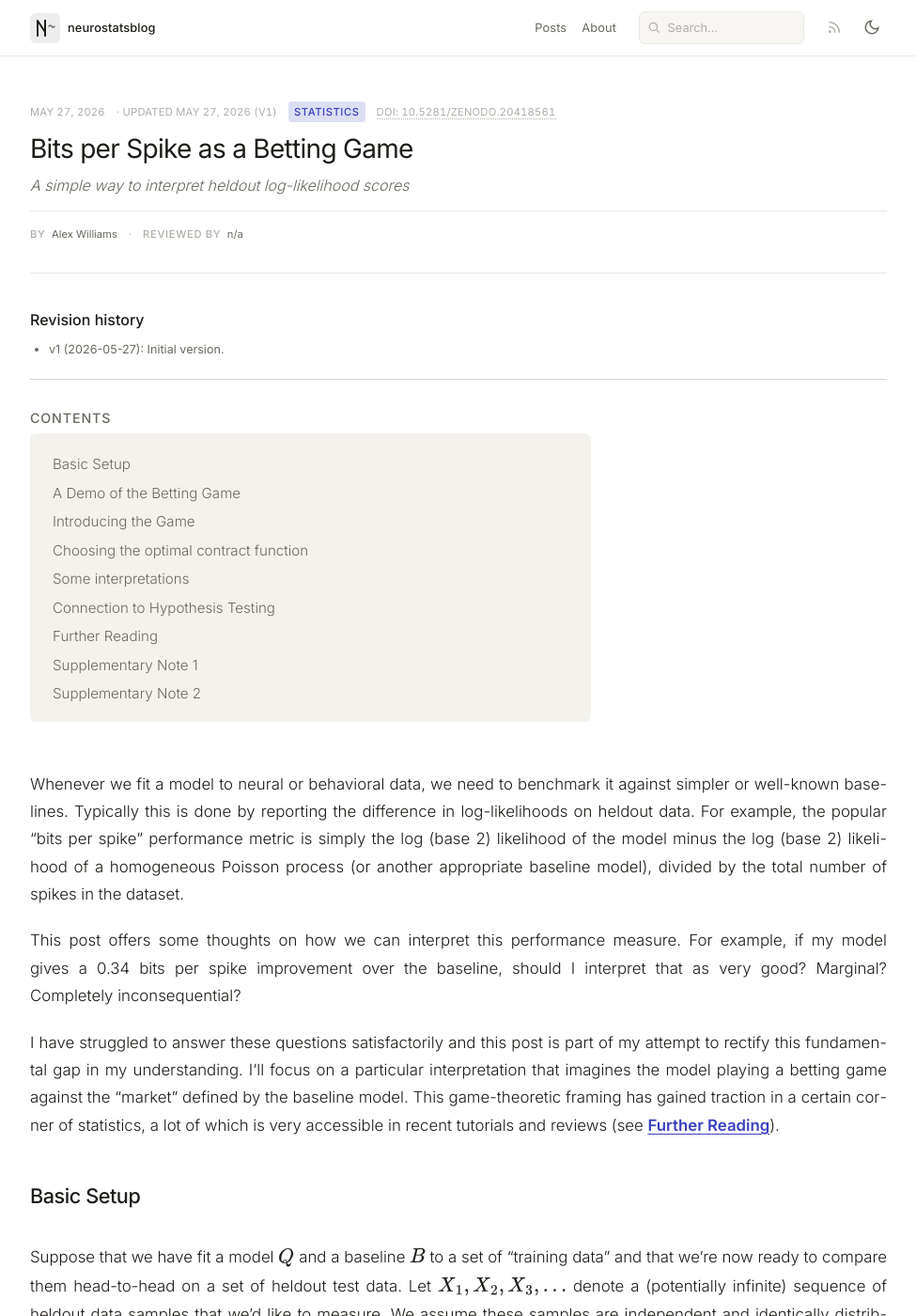
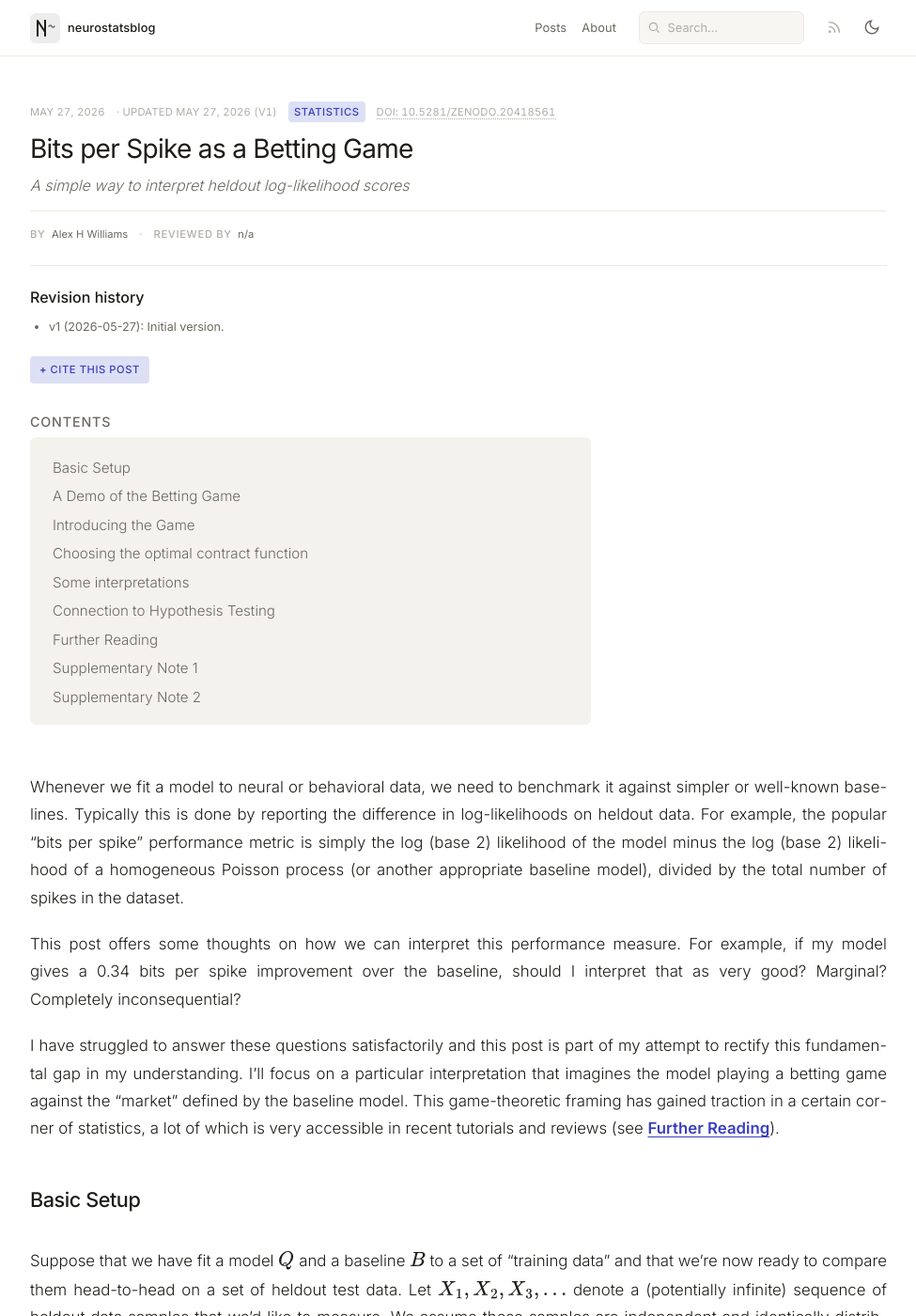
Before and after one commit to neurostatsblog/neurostatsblog.github.io, a Jekyll site: the page built from _posts/2026-06-01-model-comparison-by-betting.md, in a window 1280 px wide and 1400 px high. Shown: the whole window at 94% size, without its empty margins (152-1127 px from the left). Built offline with Jekyll 4.4.1, drawn with Linux system fonts in a browser that asks for light colours.

Commit message:
add citation button

```diff
--- /dev/null
+++ b/_includes/citation.html
@@ -0,0 +1,54 @@
+{%- comment -%}
+  Renders a BibTeX citation block for a post. Pulls author/date/url/doi from
+  the post's YAML front matter; gracefully omits the doi field when absent.
+{%- endcomment -%}
+{%- assign first_author = page.authors[0].name | default: page.author | default: site.author.name -%}
+{%- assign last_name = first_author | split: " " | last | downcase -%}
+{%- assign year = page.date | date: "%Y" -%}
+{%- assign slug_first = page.slug | split: "-" | first -%}
+{%- assign auto_key = last_name | append: year | append: "_" | append: slug_first -%}
+{%- assign cite_key = page.bibtex_key | default: auto_key -%}
+{%- assign post_url = page.url | absolute_url -%}
+{%- assign lb = "{" -%}
+{%- assign rb = "}" -%}
+<details class="post-citation">
+  <summary>Cite this post</summary>
+  <div class="post-citation-body">
+    <button type="button" class="post-citation-copy" data-citation-copy aria-label="Copy BibTeX to clipboard">Copy</button>
+<pre><code class="language-bibtex" data-citation-bibtex>@misc{{ lb }}{{ cite_key }},
+  author       = {{ lb }}{{ first_author }}{{ rb }},
+  title        = {{ lb }}{{ page.title }}{{ rb }},
+  year         = {{ lb }}{{ year }}{{ rb }},
+  howpublished = {{ lb }}\url{{ lb }}{{ post_url }}{{ rb }}{{ rb }},{% if page.doi %}
+  doi          = {{ lb }}{{ page.doi }}{{ rb }},{% endif %}
+  note         = {{ lb }}{{ site.title }}{{ rb }},
+{{ rb }}</code></pre>
+  </div>
+</details>
+<script>
+(function () {
+  var btns = document.querySelectorAll('[data-citation-copy]');
+  btns.forEach(function (btn) {
+    btn.addEventListener('click', function () {
+      var pre = btn.parentElement.querySelector('[data-citation-bibtex]');
+      if (!pre) return;
+      var text = pre.textContent;
+      var done = function () {
+        var orig = btn.textContent;
+        btn.textContent = 'Copied!';
+        setTimeout(function () { btn.textContent = orig; }, 1500);
+      };
+      if (navigator.clipboard && navigator.clipboard.writeText) {
+        navigator.clipboard.writeText(text).then(done, function () {});
+      } else {
+        var ta = document.createElement('textarea');
+        ta.value = text;
+        document.body.appendChild(ta);
+        ta.select();
+        try { document.execCommand('copy'); done(); } catch (e) {}
+        document.body.removeChild(ta);
+      }
+    });
+  });
+})();
+</script>
--- a/_layouts/post.html
+++ b/_layouts/post.html
@@ -70,6 +70,8 @@ layout: default
     </section>
     {% endif %}
 
+    {% include citation.html %}
+
     <div class="post-body" itemprop="articleBody">
       {{ content }}
     </div>
--- a/_posts/2026-06-01-model-comparison-by-betting.md
+++ b/_posts/2026-06-01-model-comparison-by-betting.md
@@ -11,7 +11,7 @@ changelog:
     - "v1 (2026-05-27): Initial version."
 tags: [statistics]
 authors:
-  - name: Alex Williams
+  - name: Alex H Williams
     affiliation: New York University
     email: alex.h.williams@nyu.edu
 reviewers: ["n/a"]
--- a/assets/css/main.css
+++ b/assets/css/main.css
@@ -538,8 +538,8 @@ a.tag:focus-visible {
 }
 
 .post-header {
-  margin-bottom: var(--space-10);
-  padding-bottom: var(--space-8);
+  margin-bottom: var(--space-6);
+  padding-bottom: var(--space-6);
   border-bottom: 1px solid var(--color-divider);
 }
 
@@ -583,6 +583,7 @@ a.tag:focus-visible {
 .post-body > .supplementary-notes > * + * { margin-top: var(--space-5); }
 
 .post-body > * + * { margin-top: var(--space-5); }
+.post-body > :first-child { margin-top: 0; }
 
 .post-body h2 {
   font-family: var(--font-display);
@@ -869,10 +870,8 @@ a.tag:focus-visible {
    Sits between the post header and the body — bottom border separates
    it from the body content that follows. */
 .post-changelog {
-  margin-top: var(--space-6);
-  margin-bottom: var(--space-8);
-  padding-bottom: var(--space-5);
-  border-bottom: 1px solid var(--color-code-border);
+  margin-top: var(--space-4);
+  margin-bottom: var(--space-5);
   font-size: 0.9em;
   color: var(--color-text-muted);
 }
@@ -890,6 +889,93 @@ a.tag:focus-visible {
 }
 .post-changelog li {
   margin-top: var(--space-2);
+}
+
+/* ── Citation block (BibTeX disclosure) ─────────────────────── */
+.post-citation {
+  margin-top: var(--space-4);
+  margin-bottom: var(--space-8);
+}
+
+.post-citation > summary {
+  display: inline-block;
+  cursor: pointer;
+  list-style: none;
+  font-family: var(--font-body);
+  font-size: var(--text-xs);
+  font-weight: 500;
+  letter-spacing: 0.05em;
+  text-transform: uppercase;
+  color: var(--color-primary);
+  background: var(--color-primary-highlight);
+  padding: 0.45em 0.9em;
+  border-radius: var(--radius-sm);
+  transition: background 0.15s ease, color 0.15s ease;
+  user-select: none;
+}
+
+.post-citation > summary::-webkit-details-marker { display: none; }
+.post-citation > summary::marker { content: ""; }
+
+.post-citation > summary::before {
+  content: "+ ";
+  display: inline;
+  font-weight: 600;
+}
+.post-citation[open] > summary::before { content: "− "; }
+
+.post-citation > summary:hover,
+.post-citation > summary:focus-visible {
+  background: var(--color-primary);
+  color: var(--color-bg, #fff);
+}
+
+.post-citation-body {
+  position: relative;
+  margin-top: var(--space-3);
+}
+
+.post-citation-body pre {
+  margin: 0;
+  padding: var(--space-4);
+  padding-right: 5.5em;
+  background: var(--color-surface-offset, #f6f4ef);
+  border: 1px solid var(--color-border, #d4cfc6);
+  border-radius: var(--radius-sm);
+  overflow-x: auto;
+  font-size: 0.85em;
+  line-height: 1.5;
+}
+
+.post-citation-body code {
+  background: none;
+  padding: 0;
+  font-family: var(--font-mono);
+  color: var(--color-text);
+  white-space: pre;
+}
+
+.post-citation-copy {
+  position: absolute;
+  top: var(--space-2);
+  right: var(--space-2);
+  font-family: var(--font-body);
+  font-size: var(--text-xs);
+  font-weight: 500;
+  letter-spacing: 0.05em;
+  text-transform: uppercase;
+  color: var(--color-text-muted);
+  background: var(--color-bg, #fff);
+  border: 1px solid var(--color-border, #d4cfc6);
+  padding: 0.3em 0.7em;
+  border-radius: var(--radius-sm);
+  cursor: pointer;
+  transition: color 0.15s ease, border-color 0.15s ease;
+}
+.post-citation-copy:hover,
+.post-citation-copy:focus-visible {
+  color: var(--color-primary);
+  border-color: var(--color-primary);
 }
 
 /* ── 10. Post Footer / Navigation ──────────────────────────── */
```
